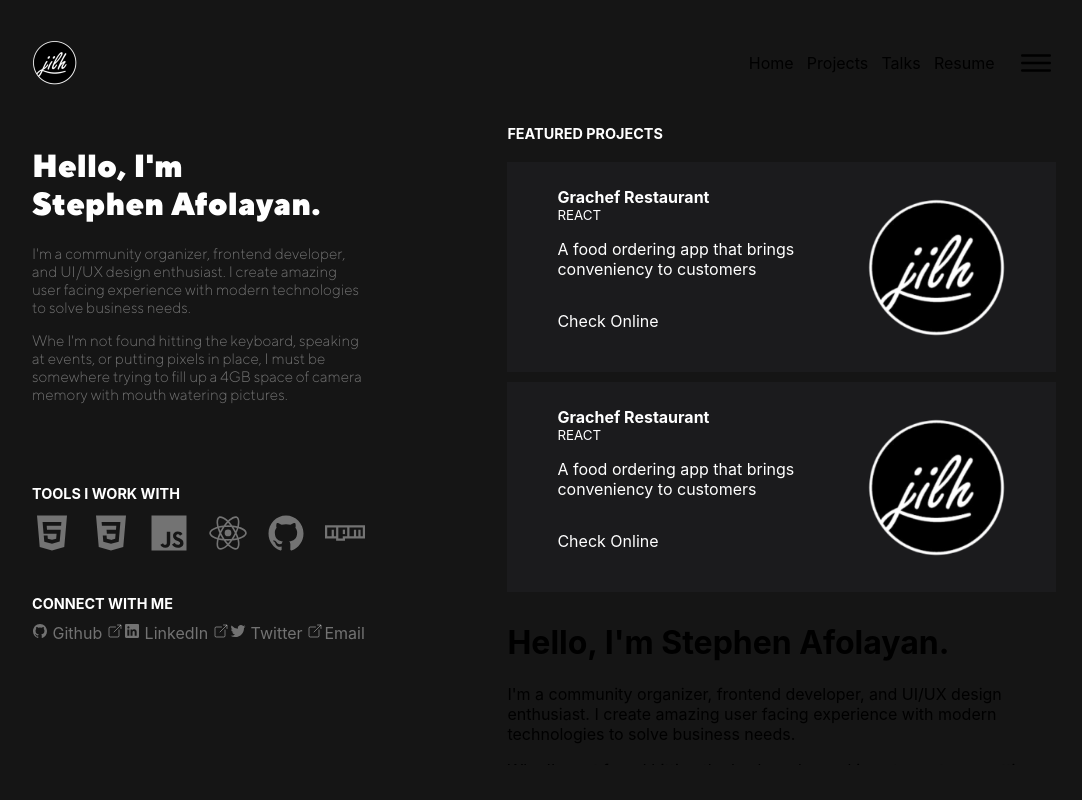
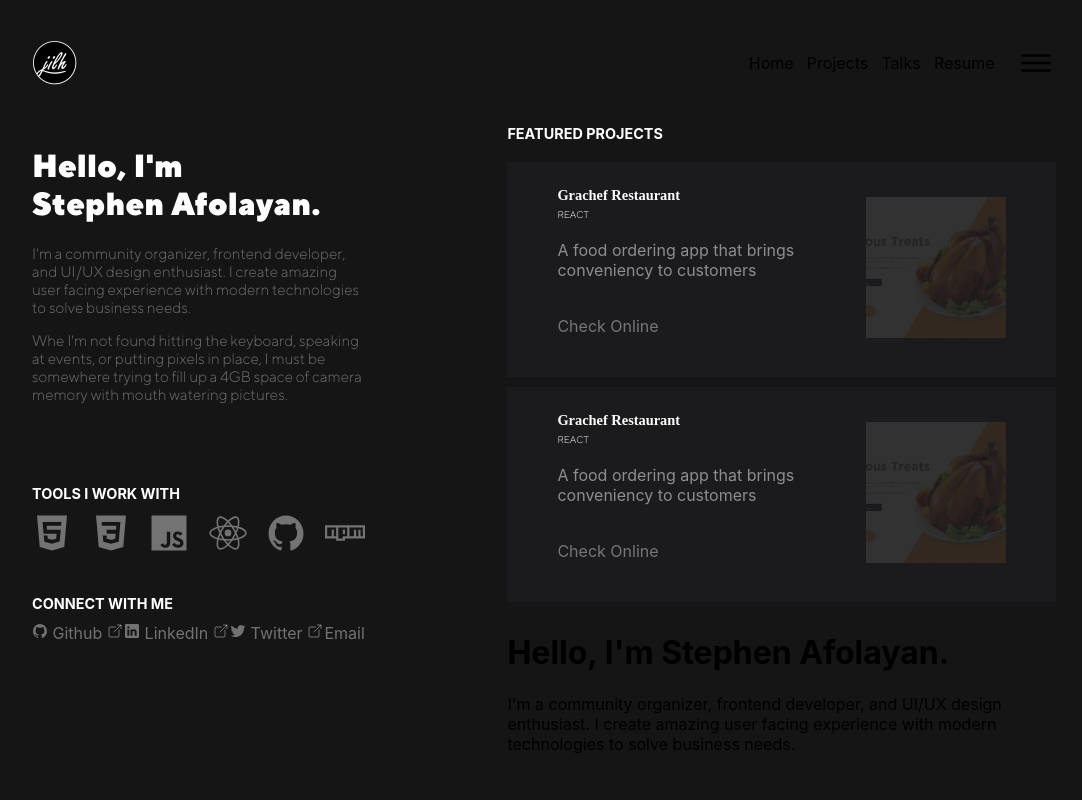
Before and after one commit to jilh/jilh.dev, a Next.js app: page / in a window 1280 px wide. Shown: the whole page, without its empty margins (96-1178 px from the left). Built offline with nearby package versions, Linux system fonts and the light colour scheme.

Commit message:
Added responsive image

```diff
--- a/components/FeaturedProjects.js
+++ b/components/FeaturedProjects.js
@@ -14,7 +14,9 @@ const FeaturedProjects = () => {
                     <p className={styles.cardDetails}>A food ordering app that brings conveniency to customers</p>
                     <p className={styles.cardLinks}>Check Online</p>
                 </div>
-                <Image src="/logo.png" width={200} height={200} className={styles.cardImage} />
+                <div className='image-container'>
+                    <Image src="/project-image.png" width={200} height={200} className={styles.cardImage} />
+                </div>
             </div>
 
             <div className={styles.featuredProjectCard}>
@@ -26,7 +28,9 @@ const FeaturedProjects = () => {
                     <p className={styles.cardDetails}>A food ordering app that brings conveniency to customers</p>
                     <p className={styles.cardLinks}>Check Online</p>
                 </div>
-                <Image src="/logo.png" width={200} height={200} className={styles.cardImage} />
+                <div className='image-container'>
+                    <Image src="/project-image.png" width={200} height={200} className={styles.cardImage} />
+                </div>
             </div>
         </div>
     )
--- a/styles/FeaturedProjects.module.css
+++ b/styles/FeaturedProjects.module.css
@@ -29,18 +29,31 @@
 }
 .cardTitle{
     color: #fff;
+    font-size: 0.9em;
+    font-family: 'TT Norms Regular';
+    margin-bottom: 5px;
 }
 .cardSubTitle{
-    color: #fff;
+    color: #ffffff;
+    font-size: 0.6em;
+    font-family: 'TT Norms Light';
 }
 .cardDetails{
-    width: 80%;
-    color: #fff;
+    width: 90%;
+    color: rgba(255, 255, 255, 0.5);
+    margin-top: 20px;
 }
 .cardLinks{
-    color: #fff;
+    color: rgba(255, 255, 255, 0.4);
+    margin-top: 20px;
+}
+.image-container{
+    width: 100%;
+    position: unset !important;
 }
 .cardImage{
-    width: 100%;
-    height: auto;
+    object-fit: cover;
+    width: 100% !important;
+    height: unset !important;
+    opacity: 0.1;
 }
```
Also changed, not shown: public/project-image.png (added).
